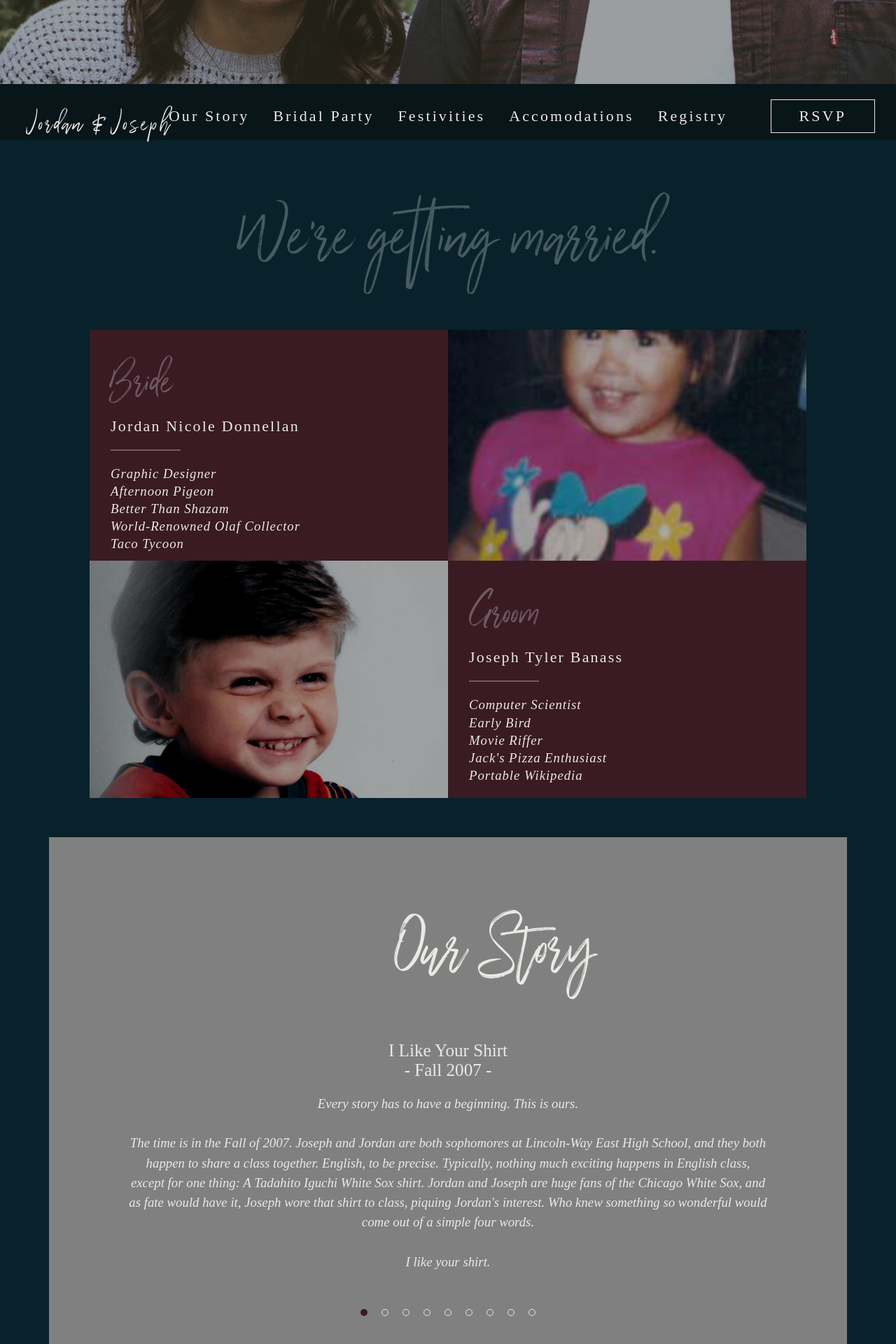
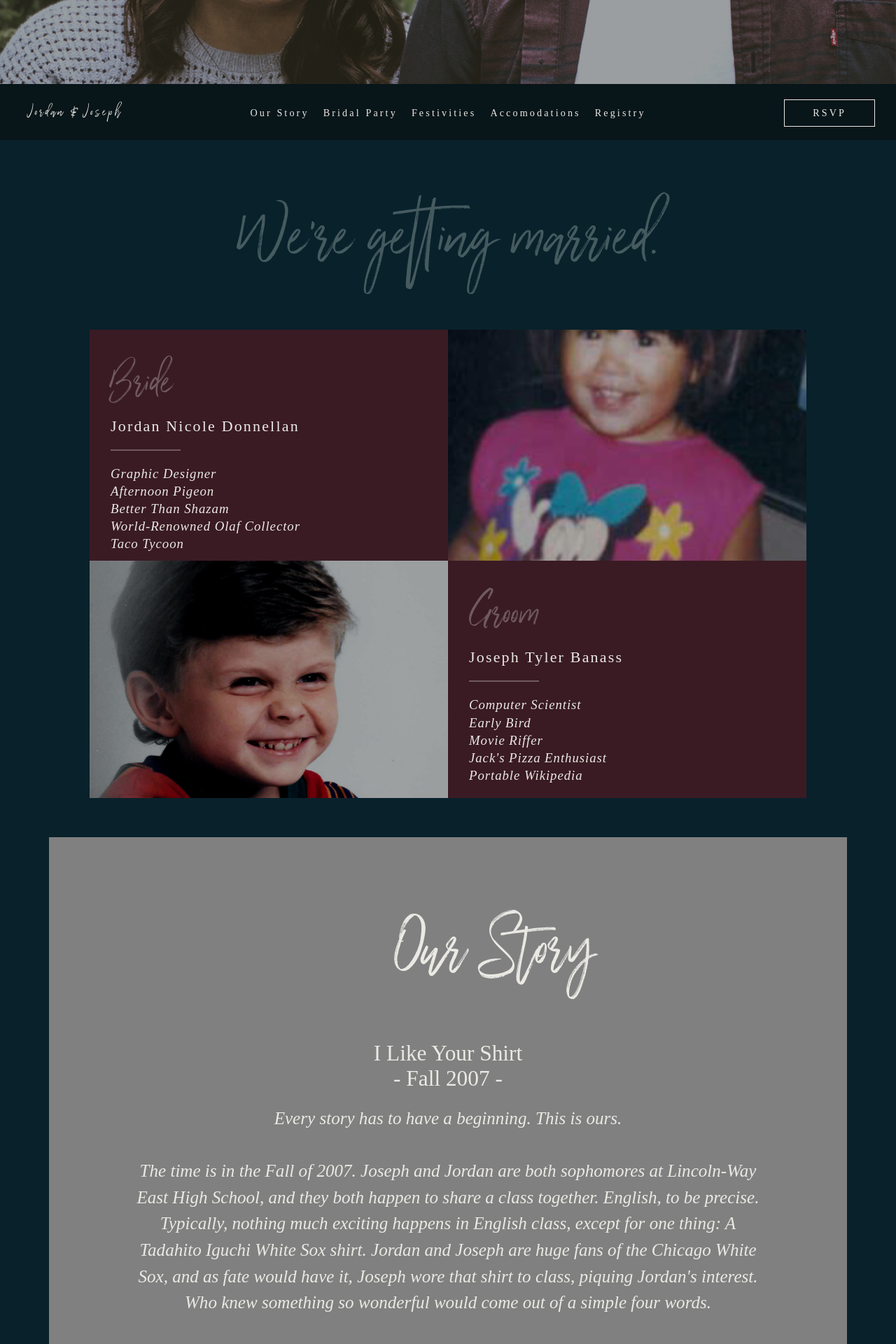
Before and after one commit to jbanass/jojo-wedding, an Angular app: page / in a window 1280 px wide. Shown: the part 560-2480 px from the top of the page at 70% size. Built offline with nearby package versions, Linux system fonts and the light colour scheme; no server answers; a web font is replaced by a local one.

Commit message:
tablet/desktop css work

```diff
--- a/src/app/bridal-party/bridal-party.component.scss
+++ b/src/app/bridal-party/bridal-party.component.scss
@@ -67,18 +67,10 @@
   text-align: center;
 }
 
-@media screen and (min-width: 768px) {
-  .bridesmaids-list-container {
-    width: 700px;
-  }
-
+@media screen and (min-width:768px) {
   .bridesmaid-container {
     width: 33%;
     display: inline-block;
-  }
-
-  .groomsmen-list-container {
-    width: 700px;
   }
 
   .groomsmen-container {
@@ -86,3 +78,27 @@
     display: inline-block;
   }
 }
+
+@media screen and (min-width: 1024px) {
+  .bridesmaids-list-container,
+  .groomsmen-list-container {
+    width: 93%;
+  }
+
+
+
+  .bridesmaid-container h2,
+.groomsmen-container h2 {
+  font-family: $all-caps-font-stack;
+  font-size: 1em;
+  letter-spacing: $all-caps-letter-spacing;
+}
+
+.bridesmaid-container h3,
+.groomsmen-container h3 {
+  font-size: 0.7em;
+  font-family: $copy-font-stack;
+  font-style: $copy-font-style;
+  letter-spacing: 0.05em;
+}
+}
--- a/src/app/nav/nav.component.scss
+++ b/src/app/nav/nav.component.scss
@@ -116,4 +116,17 @@
     top: 0;
     z-index: 100;
   }
+
+  .nav-menu-jordan-joseph {
+    font-size: 1em;
+  }
+
+  .nav-menu-option {
+    font-size:.45em;
+    margin: 33px 10px 17px 10px
+  }
+
+  .nav-menu-rsvp {
+    font-size:.45em;
+  }
 }
--- a/src/app/our-story/our-story.component.scss
+++ b/src/app/our-story/our-story.component.scss
@@ -67,3 +67,18 @@
   font-style: $copy-font-style;
   line-height: 1.5em;
 }
+
+@media screen and (min-width:1024px) {
+  .our-story-subsection-header h2 {
+    font-size:1em;
+  }
+
+  .our-story-subsection-description {
+    font-size:.8em;
+  }
+
+  .story-button {
+    height:20px;
+    width:20px;
+  }
+}
```
